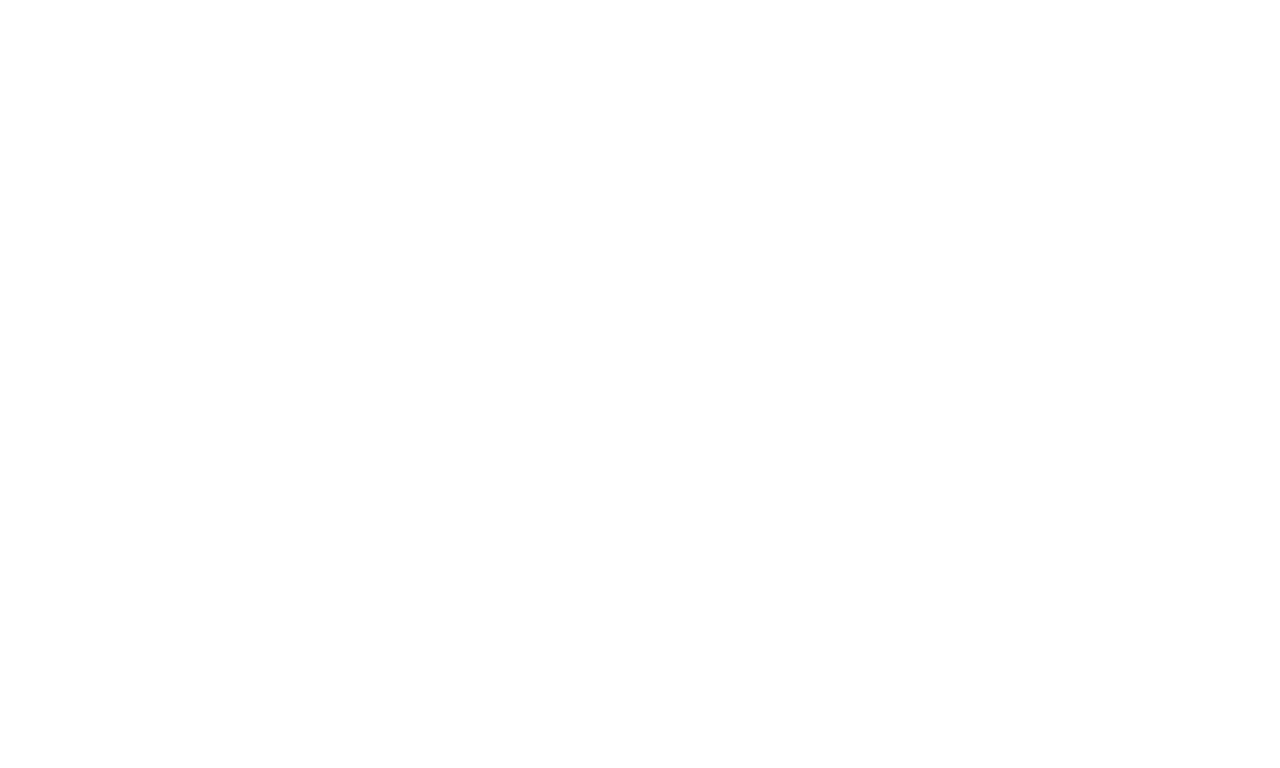
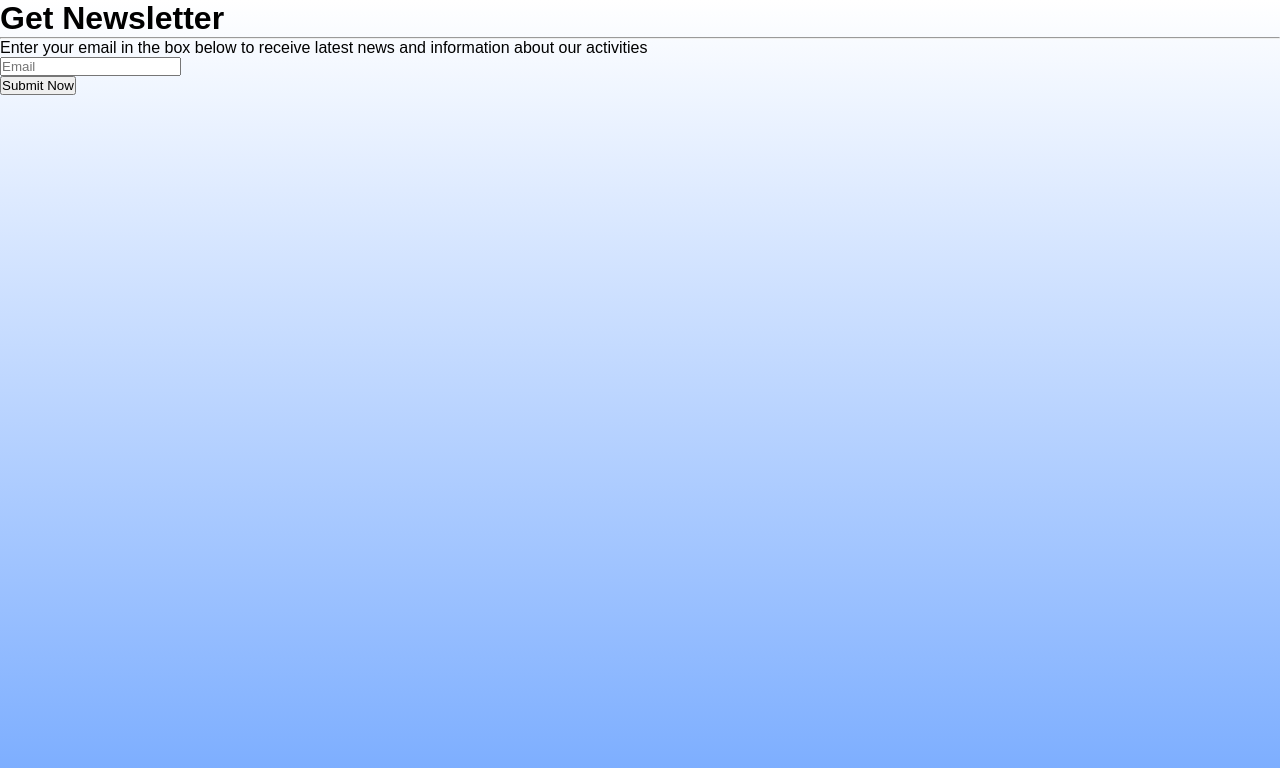
Before and after one commit to CJR85/email-signup-form, a plain HTML site: page index.html in a window 1280 px wide. Drawn offline with Linux system fonts and the light colour scheme.

Commit message:
Style bg and create signup form.

```diff
--- a/index.html
+++ b/index.html
@@ -7,5 +7,19 @@
     <link rel="stylesheet" href="style.css" />
     <title>Email Signup Form</title>
   </head>
-  <body></body>
+  <body>
+    <div class="newsletter">
+      <h1>Get Newsletter</h1>
+      <hr />
+      <p>
+        Enter your email in the box below to receive latest news and information
+        about our activities
+        <form>
+          <input type="email" placeholder="Email" required>
+          <br>
+          <button type="submit">Submit Now</button>
+        </form>
+      </p>
+    </div>
+  </body>
 </html>
--- a/style.css
+++ b/style.css
@@ -3,3 +3,9 @@
   padding: 0;
   box-sizing: border-box;
 }
+
+body {
+  font-family: sans-serif;
+  background: linear-gradient(#fff, #78abff);
+  min-height: 100vh;
+}
```
